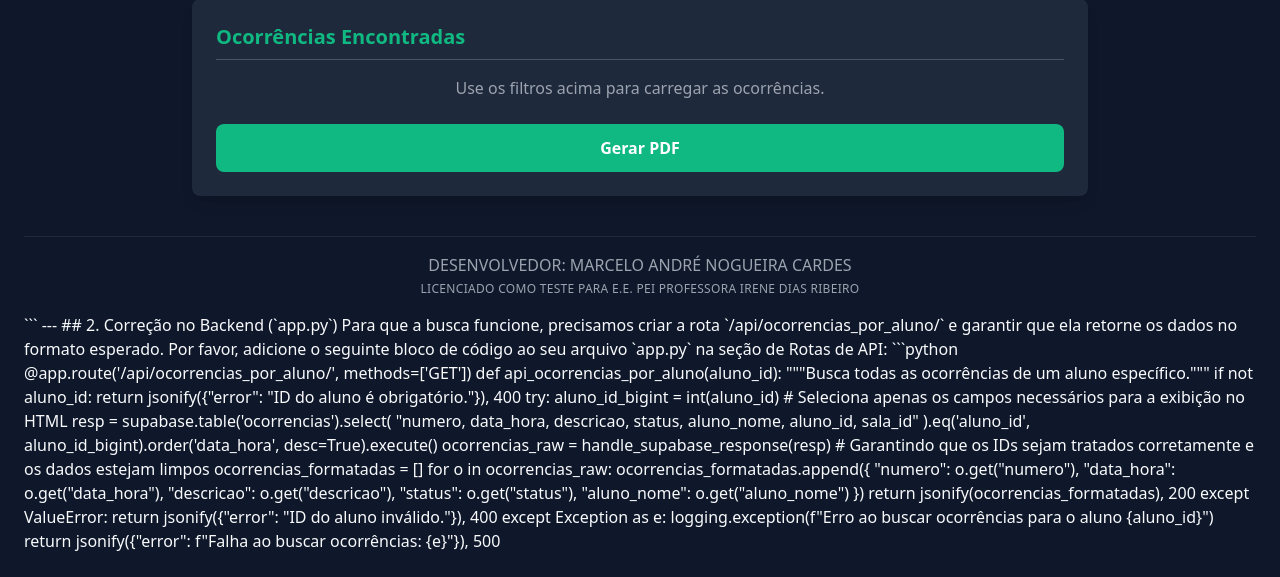
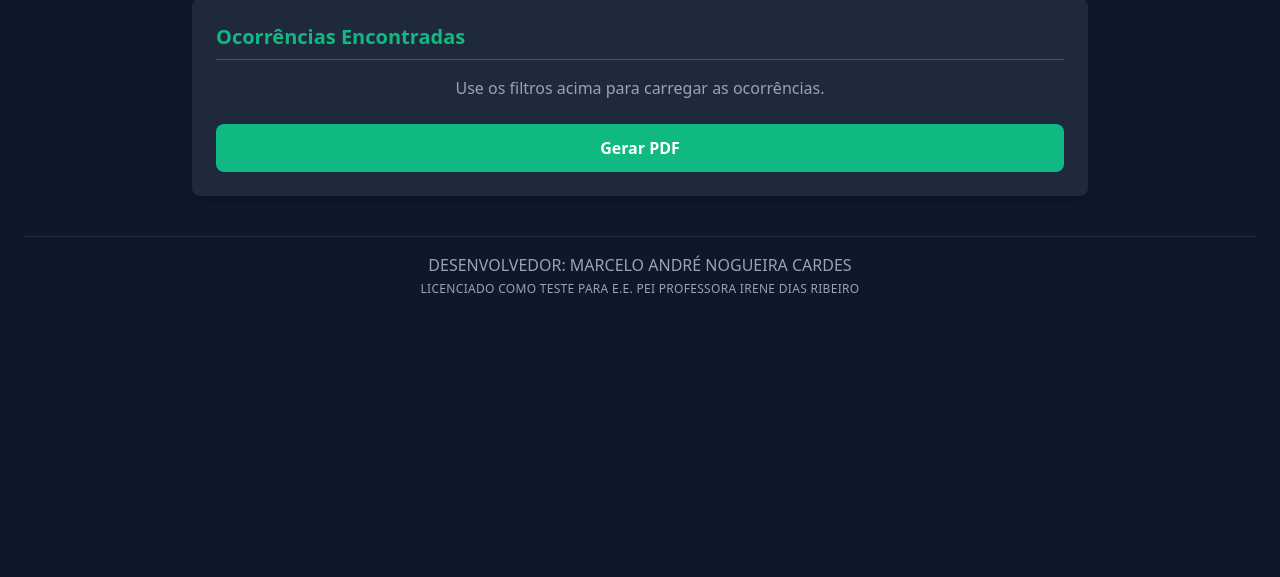
Before and after one commit to mcardes77-cmd/SGCE, a Flask app: page /gestao_relatorio_impressao in a window 1280 px wide. Shown: the part 461-1038 px from the top of the page. After the commit the page ends 754 px from the top, so only its background shows below. Run offline with Flask 3, Linux system fonts and the light colour scheme; data that the repository does not hold is empty; parts of the project's set-up code (start-up, migrations or seed data) failed here and were passed over; some libraries are stand-ins or nearby versions.

Commit message:
Update gestao_relatorio_impressao.html

````diff
--- a/templates/gestao_relatorio_impressao.html
+++ b/templates/gestao_relatorio_impressao.html
@@ -260,46 +260,3 @@ async function gerarPDF() {
   </footer>
 </body>
 </html>
-```
-
----
-
-## 2. Correção no Backend (`app.py`)
-
-Para que a busca funcione, precisamos criar a rota `/api/ocorrencias_por_aluno/<aluno>` e garantir que ela retorne os dados no formato esperado.
-
-Por favor, adicione o seguinte bloco de código ao seu arquivo `app.py` na seção de Rotas de API:
-
-```python
-@app.route('/api/ocorrencias_por_aluno/<aluno_id>', methods=['GET'])
-def api_ocorrencias_por_aluno(aluno_id):
-    """Busca todas as ocorrências de um aluno específico."""
-    if not aluno_id:
-        return jsonify({"error": "ID do aluno é obrigatório."}), 400
-    try:
-        aluno_id_bigint = int(aluno_id)
-
-        # Seleciona apenas os campos necessários para a exibição no HTML
-        resp = supabase.table('ocorrencias').select(
-            "numero, data_hora, descricao, status, aluno_nome, aluno_id, sala_id"
-        ).eq('aluno_id', aluno_id_bigint).order('data_hora', desc=True).execute()
-
-        ocorrencias_raw = handle_supabase_response(resp)
-
-        # Garantindo que os IDs sejam tratados corretamente e os dados estejam limpos
-        ocorrencias_formatadas = []
-        for o in ocorrencias_raw:
-            ocorrencias_formatadas.append({
-                "numero": o.get("numero"),
-                "data_hora": o.get("data_hora"),
-                "descricao": o.get("descricao"),
-                "status": o.get("status"),
-                "aluno_nome": o.get("aluno_nome")
-            })
-
-        return jsonify(ocorrencias_formatadas), 200
-    except ValueError:
-        return jsonify({"error": "ID do aluno inválido."}), 400
-    except Exception as e:
-        logging.exception(f"Erro ao buscar ocorrências para o aluno {aluno_id}")
-        return jsonify({"error": f"Falha ao buscar ocorrências: {e}"}), 500
````
